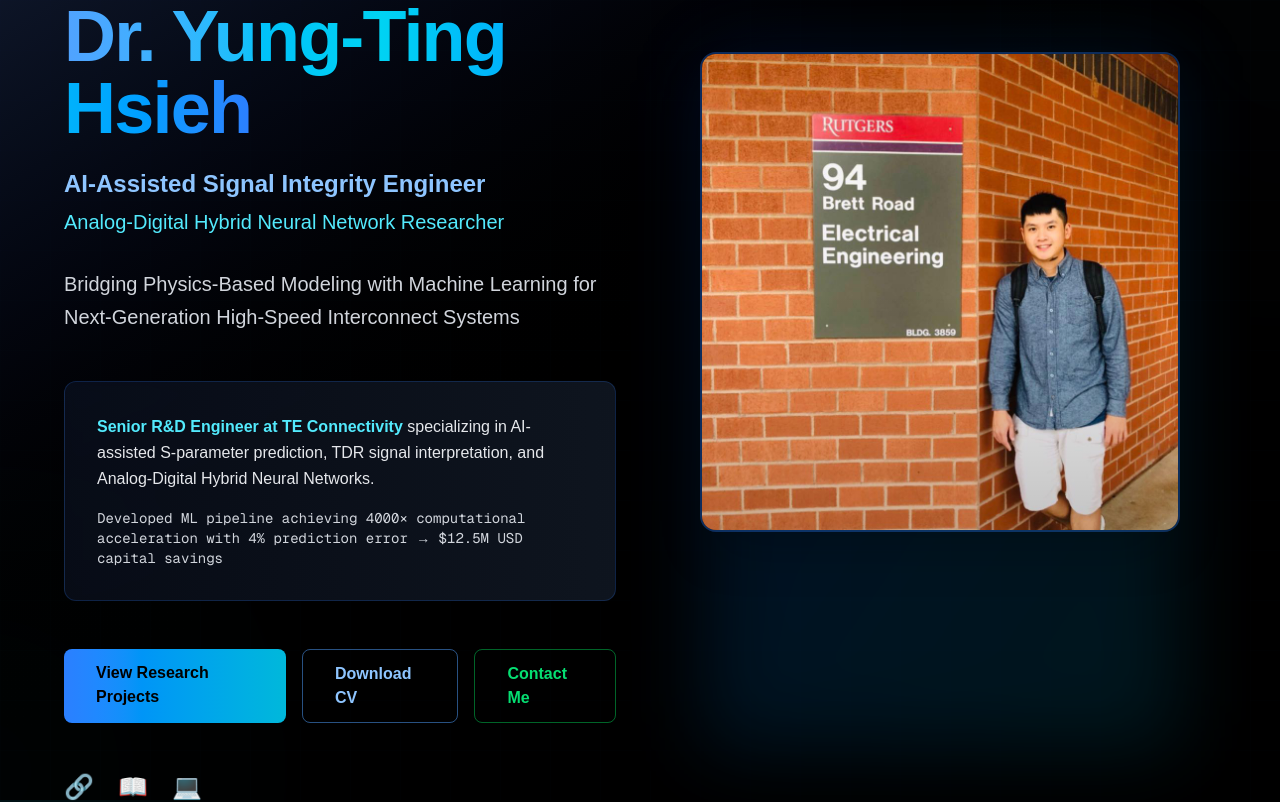
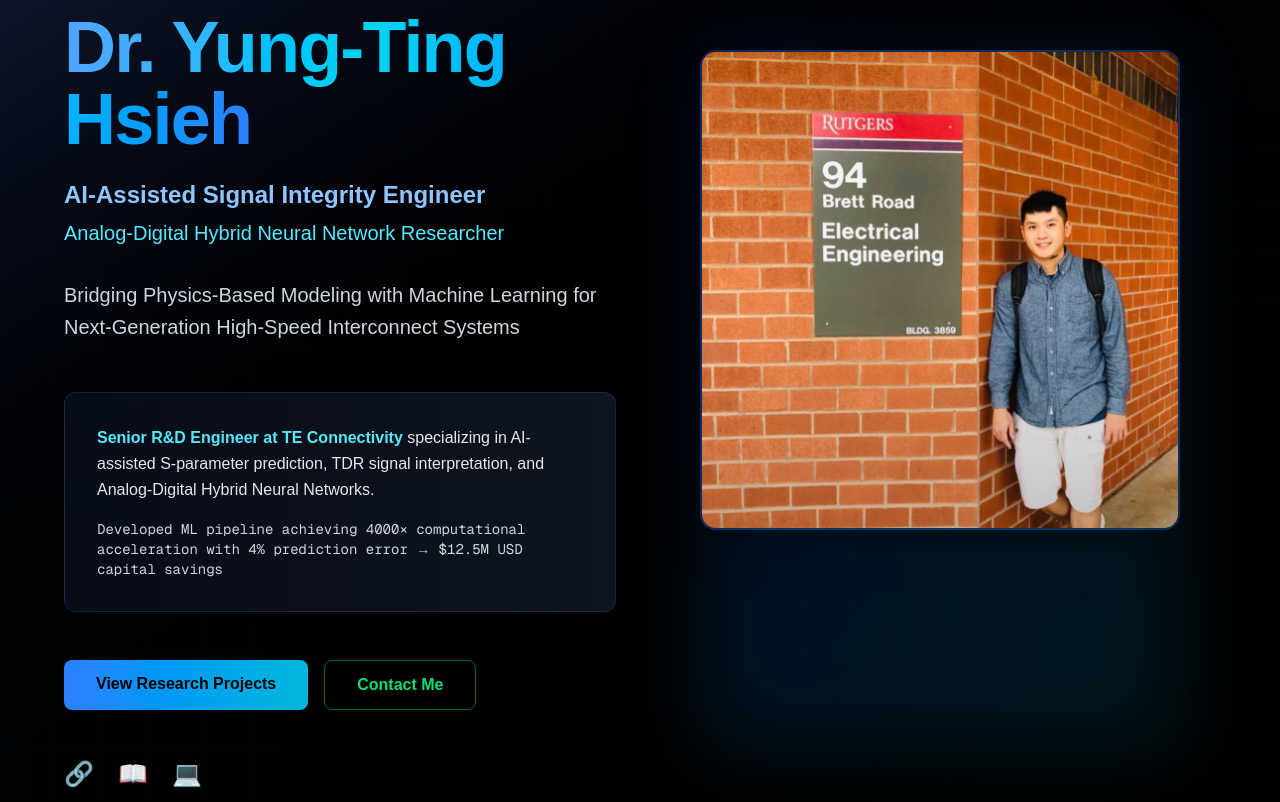
Before and after one commit to dryungtinghsieh-ui/ai-portfolio, a Next.js app: page / in a window 1280 px wide. Shown: the top 802 px of the page. Built offline with nearby package versions, Linux system fonts and the light colour scheme.

Commit message:
Hide Download CV button on homepage

```diff
--- a/app/page.tsx
+++ b/app/page.tsx
@@ -214,7 +214,7 @@ export default function Home() {
                     href="/cv.pdf"
                     whileHover={{ scale: 1.05, borderColor: 'rgba(59, 130, 246, 0.8)' }}
                     whileTap={{ scale: 0.95 }}
-                    className="px-8 py-3 rounded-lg border border-blue-400/50 font-semibold text-blue-300 hover:text-blue-200 transition-all duration-200"
+                    className="hidden px-8 py-3 rounded-lg border border-blue-400/50 font-semibold text-blue-300 hover:text-blue-200 transition-all duration-200"
                   >
                     Download CV
                   </motion.a>
```
